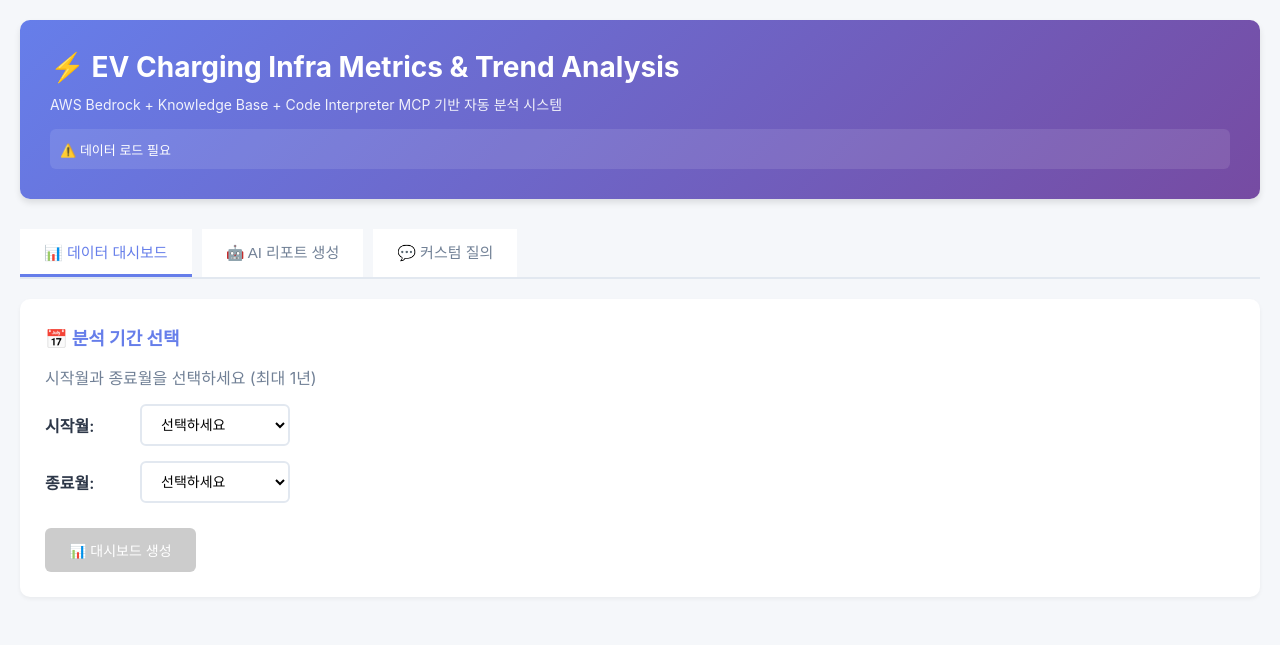
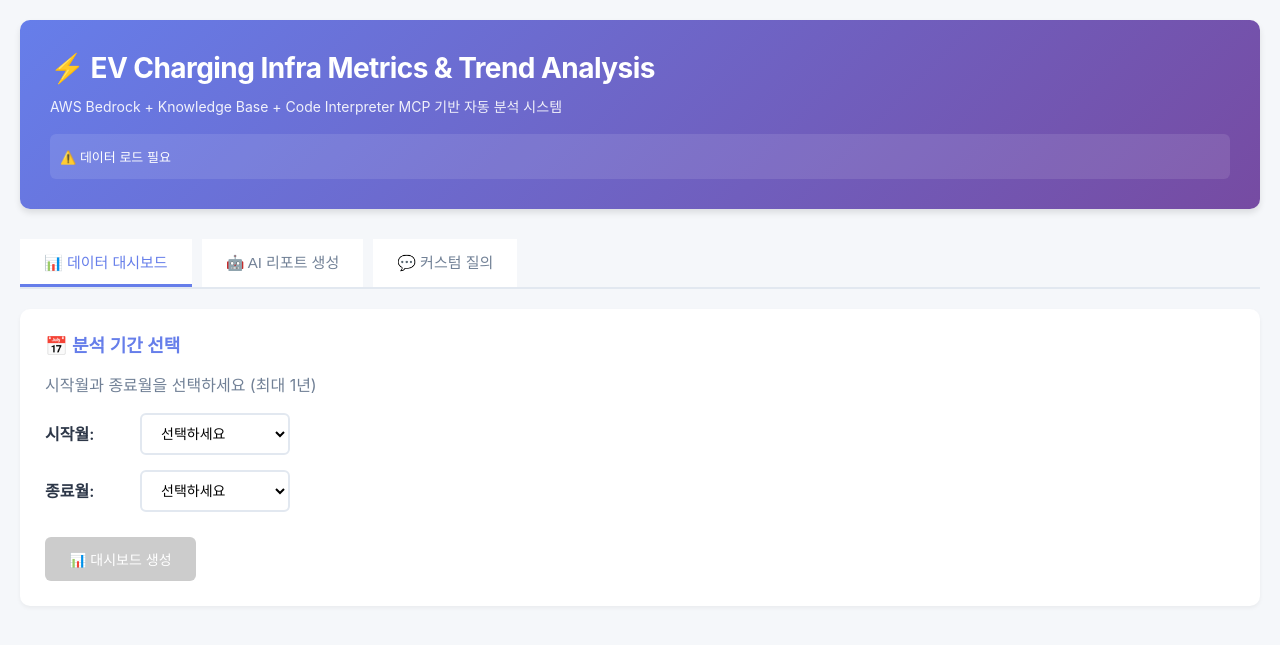
Before and after one commit to developer-yoni/EBA, a Flask app: page / in a window 1280 px wide. Shown: the top 645 px of the page. Run offline with Flask 3, Linux system fonts and the light colour scheme; data that the repository does not hold is empty; some libraries are stand-ins or nearby versions; some web fonts are replaced.

Commit message:
modify: 폰트; 프리텐다드 var

```diff
--- a/templates/index.html
+++ b/templates/index.html
@@ -4,9 +4,29 @@
     <meta charset="UTF-8">
     <meta name="viewport" content="width=device-width, initial-scale=1.0">
     <title>EV Charging Infra Metrics & Trend Analysis</title>
+    <!-- Pretendard Variable 폰트 CDN -->
+    <link rel="stylesheet" as="style" crossorigin href="https://cdn.jsdelivr.net/gh/orioncactus/pretendard@v1.3.9/dist/web/variable/pretendardvariable.min.css" />
     <script src="https://cdn.jsdelivr.net/npm/chart.js@4.4.0/dist/chart.umd.min.js"></script>
     <script src="https://cdnjs.cloudflare.com/ajax/libs/html2pdf.js/0.10.1/html2pdf.bundle.min.js"></script>
     <style>
+        /* ========================================
+           Typography System - CSS Variables
+           ======================================== */
+        :root {
+            /* Font Family */
+            --font-family: 'Pretendard Variable', Pretendard, -apple-system, BlinkMacSystemFont, 'Segoe UI', sans-serif;
+
+            /* Font Weights */
+            --fw-bold: 700;      /* 대제목, KPI 숫자용 */
+            --fw-semibold: 600;  /* 섹션 제목, 차트 타이틀용 */
+            --fw-medium: 500;    /* 데이터 테이블, 작은 라벨용 */
+            --fw-regular: 400;   /* 일반 긴 문장용 */
+
+            /* Line Heights */
+            --lh-tight: 1.3;     /* 제목용 */
+            --lh-normal: 1.6;    /* 본문용 */
+        }
+
         * {
             margin: 0;
             padding: 0;
@@ -14,9 +34,50 @@
         }
 
         body {
-            font-family: -apple-system, BlinkMacSystemFont, 'Segoe UI', sans-serif;
+            font-family: var(--font-family);
+            font-weight: var(--fw-regular);
             background: #f5f7fa;
             color: #333;
+            line-height: var(--lh-normal);
+        }
+
+        /* ========================================
+           Typography - Headings
+           ======================================== */
+        h1 {
+            font-weight: var(--fw-bold);
+            letter-spacing: -0.02em;
+            line-height: var(--lh-tight);
+        }
+
+        h2, h3 {
+            font-weight: var(--fw-semibold);
+            line-height: var(--lh-tight);
+        }
+
+        /* ========================================
+           Typography - Body Text
+           ======================================== */
+        p {
+            font-weight: var(--fw-regular);
+            line-height: var(--lh-normal);
+        }
+
+        span, td {
+            font-weight: var(--fw-regular);
+        }
+
+        /* Data text class - 데이터 테이블, 작은 라벨용 */
+        .data-text,
+        td.data-text,
+        span.data-text {
+            font-weight: var(--fw-medium);
+        }
+
+        /* KPI 숫자용 */
+        .kpi-value {
+            font-weight: var(--fw-bold);
+            letter-spacing: -0.02em;
         }
 
         .container {
@@ -37,6 +98,7 @@
         h1 {
             font-size: 28px;
             margin-bottom: 10px;
+            /* font-weight, letter-spacing, line-height는 상단 Typography System에서 정의됨 */
         }
 
         .subtitle {
```
